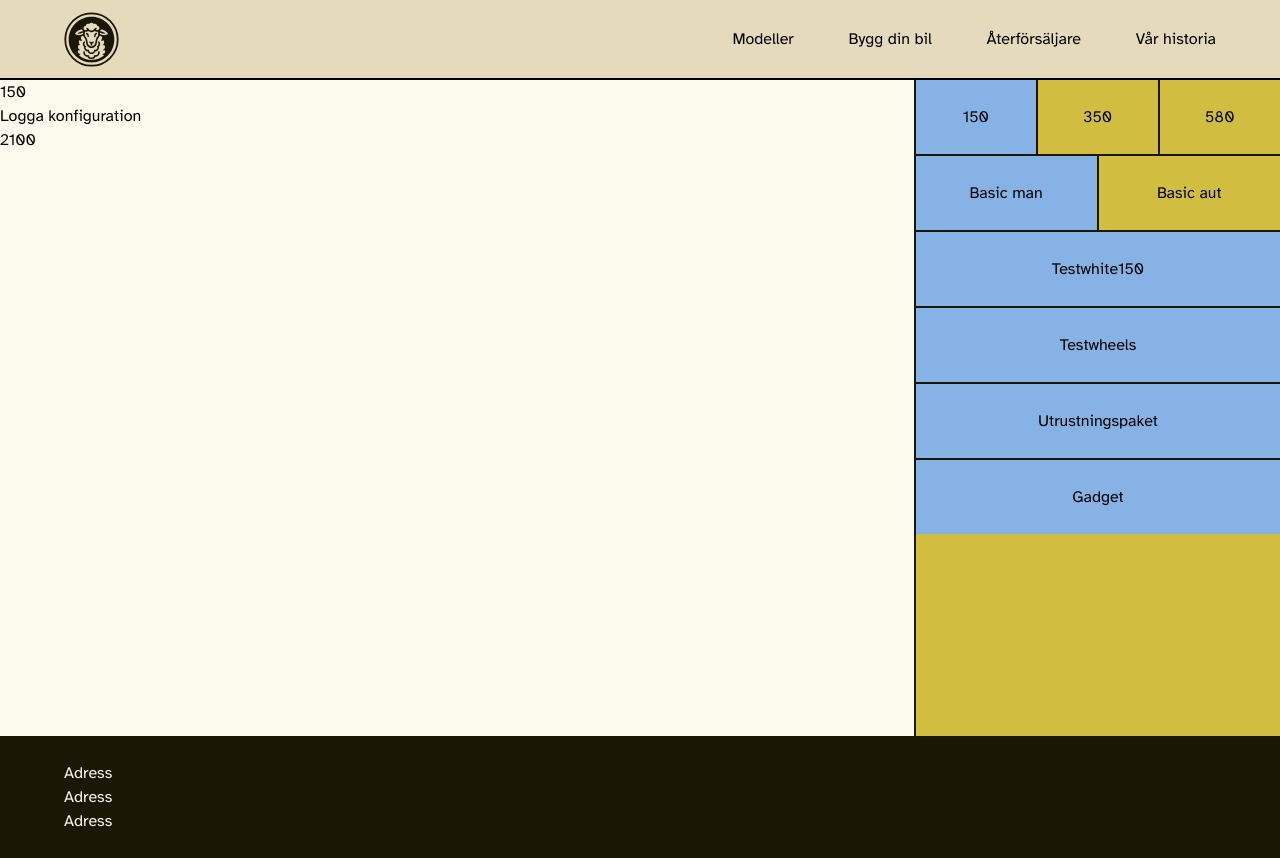
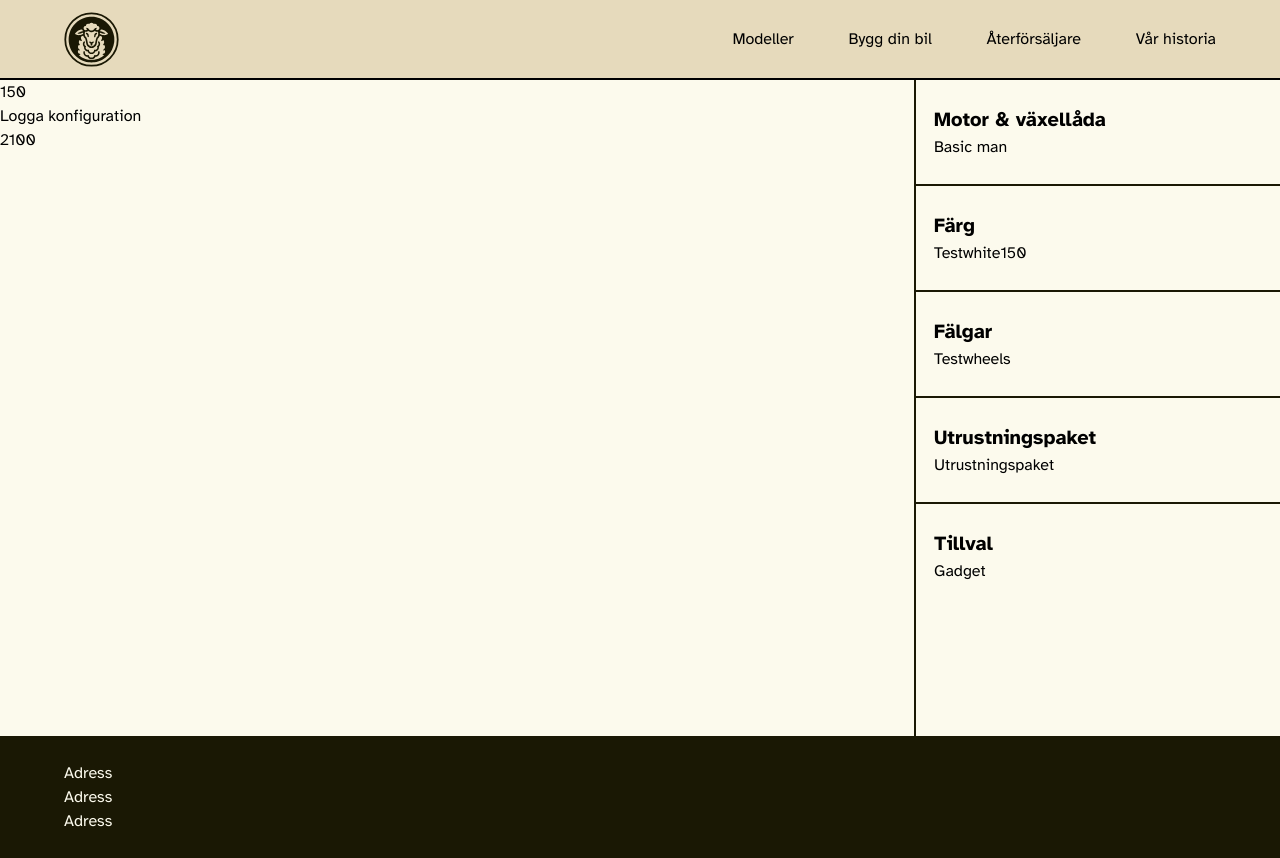
Before and after one commit to JT350120/exjobb, a Vue app: page / in a window 1280 px wide. Both pictures are taken after a click on the button "Bygg din bil". Built offline with nearby package versions, Linux system fonts and the light colour scheme.

Commit message:
Configurator: redesign of choice menu

```diff
--- a/src/components/Configurator.vue
+++ b/src/components/Configurator.vue
@@ -1,5 +1,5 @@
 <script setup>
-import { computed, onMounted, onUnmounted, toRaw } from 'vue'
+import { computed, onMounted, onUnmounted, toRaw, reactive } from 'vue'
 import { useContentStore } from '../stores/content'
 import { useGlobalStore } from '../stores/global'
 
@@ -17,6 +17,19 @@ onMounted(() => {
 onUnmounted(() => {
   console.log("här ska konfigurationen sparas i localstorage");
 })
+
+const expandedCategory = reactive({
+  name: null,
+});
+
+function toggleCategory(categoryName) {
+  expandedCategory.name = expandedCategory.name === categoryName ? null : categoryName;
+}
+
+function checkOverflow() {
+  const hasOverflow = element.scrollHeight > element.clientHeight;
+console.log()
+}
 
 function applyDefaultConfiguration(chosen) {
   configuration.modelName = content.models[chosen].model;
@@ -50,27 +63,30 @@ function summarize(chosen) {
       </div>
     </section>
 
-    <section v-show="menuOpen" class="bg-green h-full md:min-h-[82vh] md:w-[40vw] border-t-2 md:border-t-0 md:border-l-2 border-black">
-      <div>Valmöjligheter</div>
+    <section class="bg-white h-full md:min-h-[82vh] md:w-[40vw] border-t-2 md:border-t-0 md:border-l-2 border-black">
+      <!-- Render a button for each category -->
+      <div v-for="(category, categoryName) in models[configuration.chosenModel].choices" :key="categoryName" class="menuItem border-b-2 h-auto border-black flex flex-col">
+        <button
+          @click="toggleCategory(categoryName)"
+          class="flex flex-col justify-between w-full px-x-standard py-y-standard">
+          <div class="text-lg font-bold">{{ content.configurator.choiceHeadings[categoryName] }}</div>
+          <div>{{ configuration[categoryName]?.name || 'Choose' }}</div>
+        </button>
+
+        <!-- Render choices when the category is expanded -->
+        <div v-if="expandedCategory.name === categoryName">
+          <button
+            v-for="choice in category"
+            :key="choice.name"
+            @click="configuration[categoryName] = choice; configuration.price = summarize(configuration.chosenModel)"
+            :class="{ selected: configuration[categoryName] === choice }"
+            class="block w-full text-left px-x-standard py-y-standard border-t-2 border-black">
+            {{ choice.name }}
+          </button>
+        </div>
+      </div>
     </section>
 
-    <section v-show="!menuOpen"class="bg-yellow h-full md:min-h-[82vh] md:w-[40vw] border-t-2 md:border-t-0 md:border-l-2 border-black">
-      <div class="menuItem border-b-2 h-auto border-black flex">
-          <button v-for="(carModel, index) in models" :key="index" @click="configuration.chosenModel = index, applyDefaultConfiguration(index)" :class="{ selected: configuration.chosenModel === index}" class="menuItem border-r-2 w-full border-black px-x-standard py-y-standard justify-evenly">
-            {{ content.models[index].model }}
-          </button>
-      </div>
-
-      <div v-for="(category, categoryName) in models[configuration.chosenModel].choices" :key="categoryName" class="menuItem border-b-2 h-auto border-black flex">
-
-
-        <button v-for="choice in category" @click="configuration[categoryName] = choice, configuration.price = summarize(configuration.chosenModel)" :class="{ selected: configuration[categoryName] === choice }" class="menuItem border-r-2 w-full border-black px-x-standard py-y-standard justify-evenly">
-          {{ choice.name }}
-        </button>
-
-
-      </div>
-    </section>
   </div>
 </template>
 
--- a/tailwind.config.js
+++ b/tailwind.config.js
@@ -17,9 +17,8 @@ export default {
       "tan": "#E6DABC",
       "green": "#94997A",
       "yellow": "#D1BE40",
-      "blue": "#749AC7",
-      "blue-hover": "#86B2E6",
-      "blue-active": "#506B8A",
+      "blue": "#86B2E6",
+      "light-blue": "#95C5FF",
     },
     fontSize: {
       "sm": '0.8rem',
```
